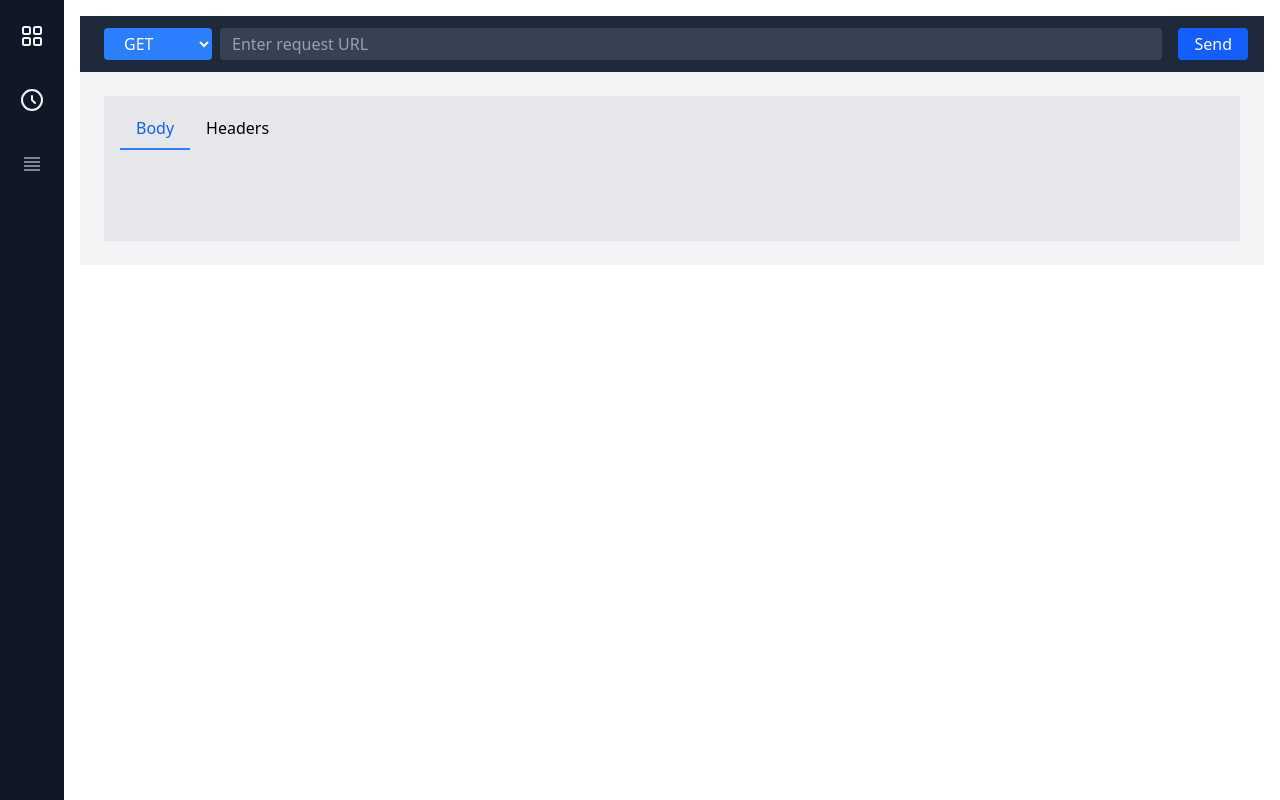
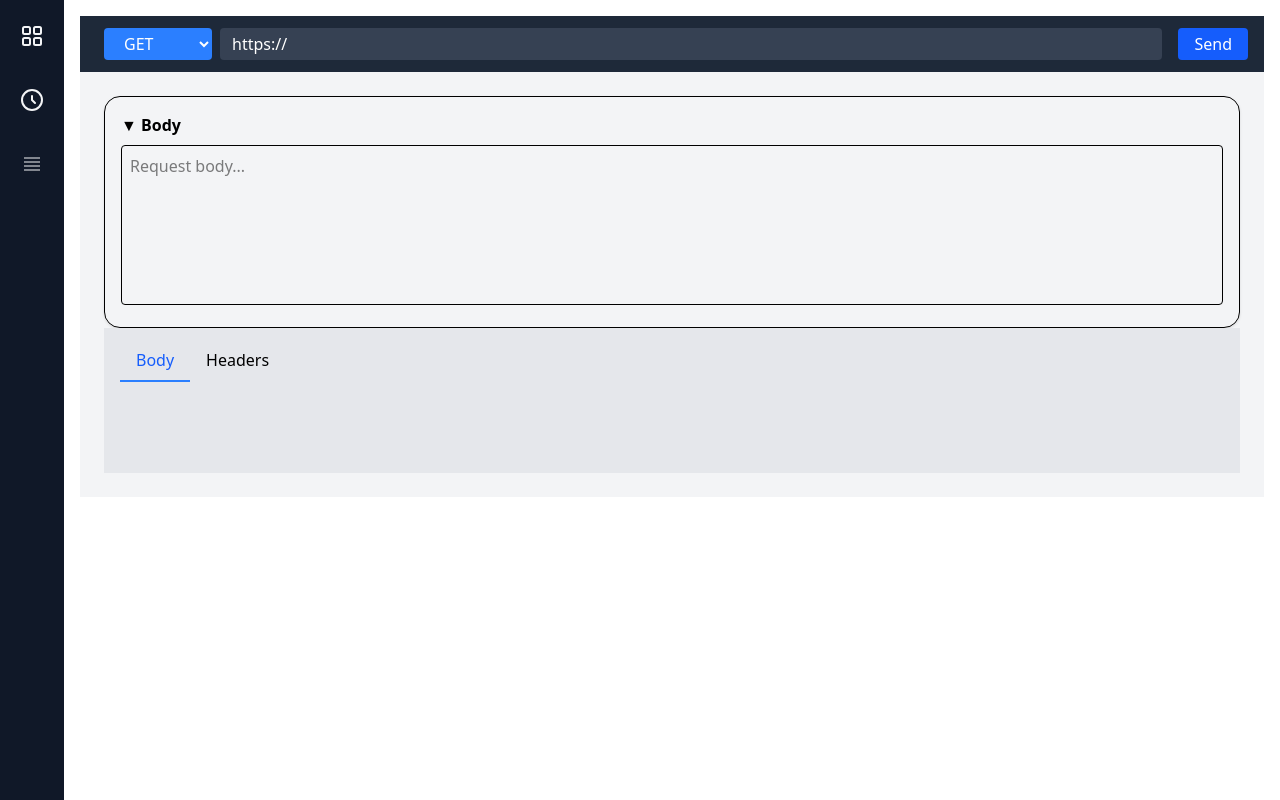
Before and after one commit to AShkolnik/Postchild, a SvelteKit app: page / in a window 1280 px wide. Built offline with nearby package versions, Linux system fonts and the light colour scheme.

Commit message:
Fixing the individual http requests to be differentiated accordingly with the given body provided with the body section [skip ci]

```diff
--- a/src/components/Header.svelte
+++ b/src/components/Header.svelte
@@ -1,20 +1,21 @@
 <script lang="ts">
 	import { invoke } from '@tauri-apps/api/core';
-	import { http_response } from '$lib/state/store';
+	import { http_response, http_request } from '$lib/state/store';
 	import type { HttpResponse } from '$lib/network/http';
 
-	async function request(http_method: String, url: String) {
+	async function request(http_method: string, url: string, body: string | null) {
 		try {
-			const result: HttpResponse | null = await invoke('request', { http_method, url });
+			console.log(http_method, url, body);
+			const result: HttpResponse | null = await invoke('request', { http_method, url, body });
 			http_response.set(result);
 			console.log(result?.status);
 		} catch (error) {
 			console.error('Error:', error);
-			http_response.set({ body: '', headers: {}, status: error });
+			http_response.set({ body: '', headers: {}, status: error as string });
 		}
 	}
 
-	let input_url = '';
+	let input_url = 'https://';
 	let input_http_method = 'GET';
 </script>
 
@@ -36,6 +37,7 @@
 	/>
 	<button
 		class="ml-2 rounded bg-blue-600 px-4 py-1 text-white transition hover:bg-blue-700"
-		on:click={() => request(input_http_method, input_url)}>Send</button
+		on:click={() => request(input_http_method, input_url, $http_request?.body as string | null)}
+		>Send</button
 	>
 </header>
--- a/src/components/Main.svelte
+++ b/src/components/Main.svelte
@@ -2,7 +2,7 @@
 	import { AuthType } from '$lib/network/auth_type';
 	import type { HttpResponse, HttpRequest } from '$lib/network/http';
 	import { TableEntry } from '$lib/utils/table_entry';
-	import { http_response } from '$lib/state/store';
+	import { http_response, http_request } from '$lib/state/store';
 
 	interface ResponseTabs {
 		name: string;
@@ -22,20 +22,6 @@
 	let responseJson = '';
 	let active = 'tab_params';
 
-	// $: if ($http_request) {
-	// 	request_tabs = [
-	// 		{ name: 'Params', active: true, content: $http_request.params },
-	// 		{ name: 'Authorization', active: false, content: $http_request.authorization },
-	// 		{ name: 'Headers', active: false, content: $http_request.headers }
-	// 	];
-	// } else {
-	// 	request_tabs = [
-	// 		{ name: 'Params', active: true, content: { key: '', value: '' } },
-	// 		{ name: 'Authorization', active: false, content: AuthType.None },
-	// 		{ name: 'Headers', active: false, content: [] as TableEntry[] }
-	// 	];
-	// }
-
 	$: if ($http_response) {
 		response_tabs = [
 			{ name: 'Body', active: true, content: $http_response.body },
@@ -54,7 +40,30 @@
 			active: tab.name === name
 		}));
 	}
+
+	let isCollapsed = false;
+
+	$: body = $http_request?.body ?? '';
+
+	function updateBody(value: string) {
+		http_request.set({ body: value } as HttpRequest);
+	}
 </script>
+
+<div class="space-y-2 rounded-2xl border p-4 shadow">
+	<button class="w-full text-left font-semibold" on:click={() => (isCollapsed = !isCollapsed)}>
+		{isCollapsed ? '▶ Body' : '▼ Body'}
+	</button>
+
+	{#if !isCollapsed}
+		<textarea
+			class="h-40 w-full resize-none rounded border p-2"
+			value={body as string}
+			on:input={(e) => updateBody(e.currentTarget.value)}
+			placeholder="Request body..."
+		></textarea>
+	{/if}
+</div>
 
 {#if $http_response != null}
 	<p>Status: {$http_response?.status}</p>
--- a/src/lib/network/http.ts
+++ b/src/lib/network/http.ts
@@ -9,10 +9,7 @@ interface HttpResponse {
 interface HttpRequest {
 	method: HttpMethod;
 	url: string;
-	authorization: AuthType;
-	headers?: Record<string, string>;
-	body?: string | object;
-	params?: Record<'key' | 'value', string>;
+	body: string | null;
 }
 
 export const HttpMethod = {
```
